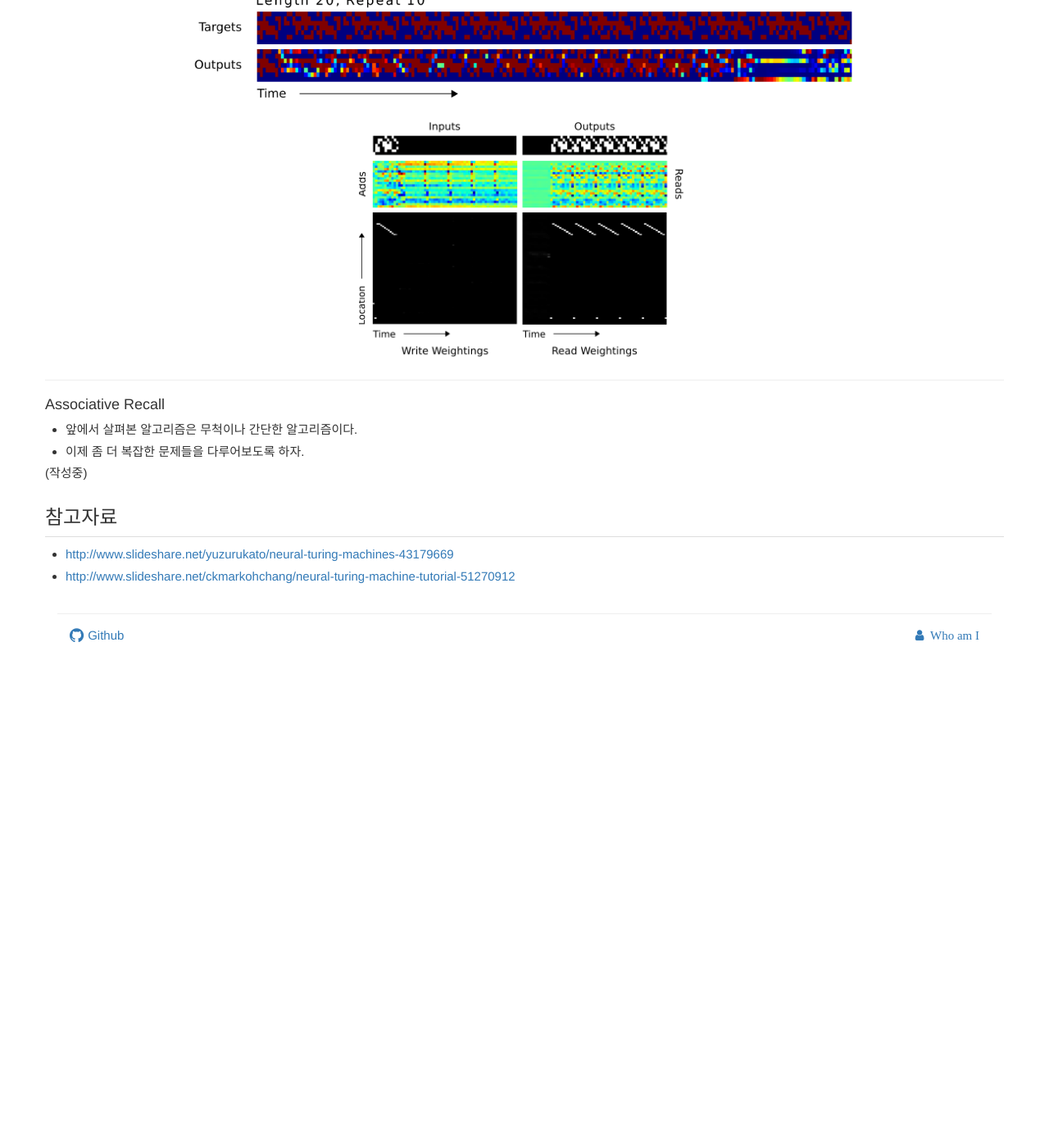
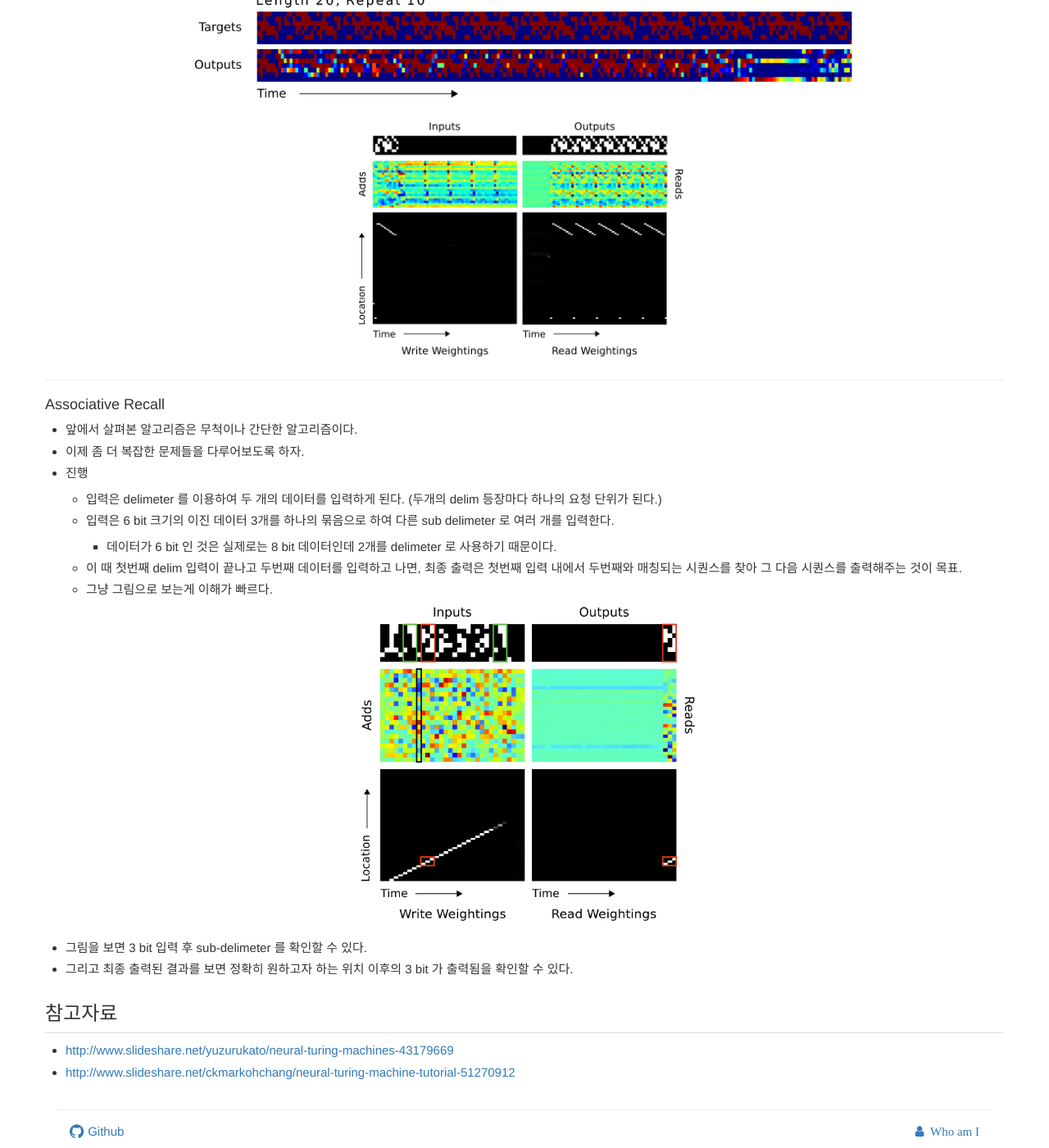
Before and after one commit to norman3/papers, a Jekyll site: the page built from docs/neural_turing_machine.md, in a window 1280 px wide and 1400 px high, scrolled down 13609 px. Shown: the whole window at 82% size. Built offline with Jekyll 4.4.1, drawn with Linux system fonts in a browser that asks for light colours; nearby versions of some CDN libraries; library files that are not in the unit come from our copies; formulas are drawn with MathJax 3; before the commit the page ends 14404 px from its top, so only the background shows below that.

Commit message:
fix typo

```diff
--- a/docs/neural_turing_machine.md
+++ b/docs/neural_turing_machine.md
@@ -405,8 +405,19 @@ end while
 
 - 앞에서 살펴본 알고리즘은 무척이나 간단한 알고리즘이다.
 - 이제 좀 더 복잡한 문제들을 다루어보도록 하자.
+- 진행
+    - 입력은 delimeter 를 이용하여 두 개의 데이터를 입력하게 된다. (두개의 delim 등장마다 하나의 요청 단위가 된다.)
+    - 입력은 6 bit 크기의 이진 데이터 3개를 하나의 묶음으로 하여 다른 sub delimeter 로 여러 개를 입력한다.
+        - 데이터가 6 bit 인 것은 실제로는 8 bit 데이터인데 2개를 delimeter 로 사용하기 때문이다.
+    - 이 때 첫번째 delim 입력이 끝나고 두번째 데이터를 입력하고 나면, 최종 출력은 첫번째 입력 내에서 두번째와 매칭되는 시퀀스를 찾아 그 다음 시퀀스를 출력해주는 것이 목표.
+    - 그냥 그림으로 보는게 이해가 빠르다.
 
-(작성중)
+![figure.20]({{ site.baseurl }}/images/{{ page.group }}/f20.png){:class="center-block" height="400px"}
+
+- 그림을 보면 3 bit 입력 후 sub-delimeter 를 확인할 수 있다.
+- 그리고 최종 출력된 결과를 보면 정확히 원하고자 하는 위치 이후의 3 bit 가 출력됨을 확인할 수 있다.
+
+
 
 
 
```
Also changed, not shown: images/neural_turing_machine/f20.png (added).
